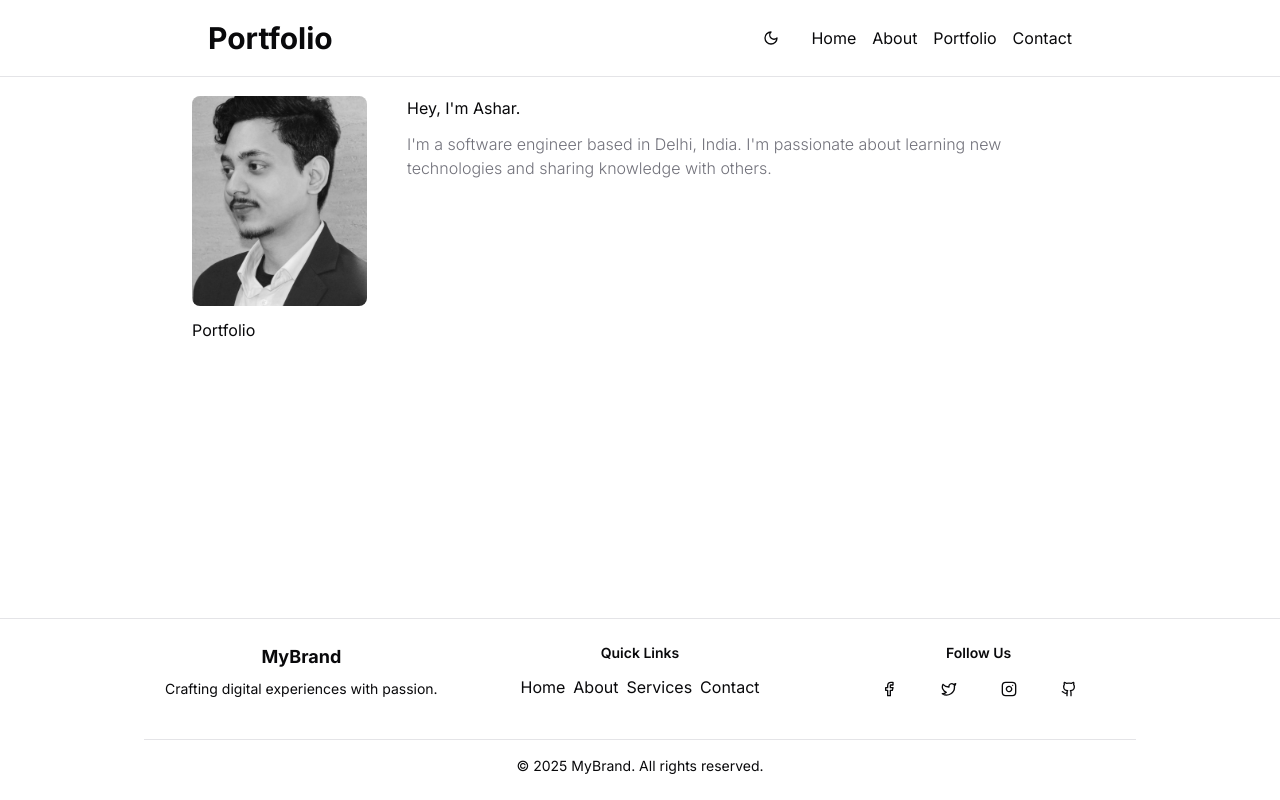
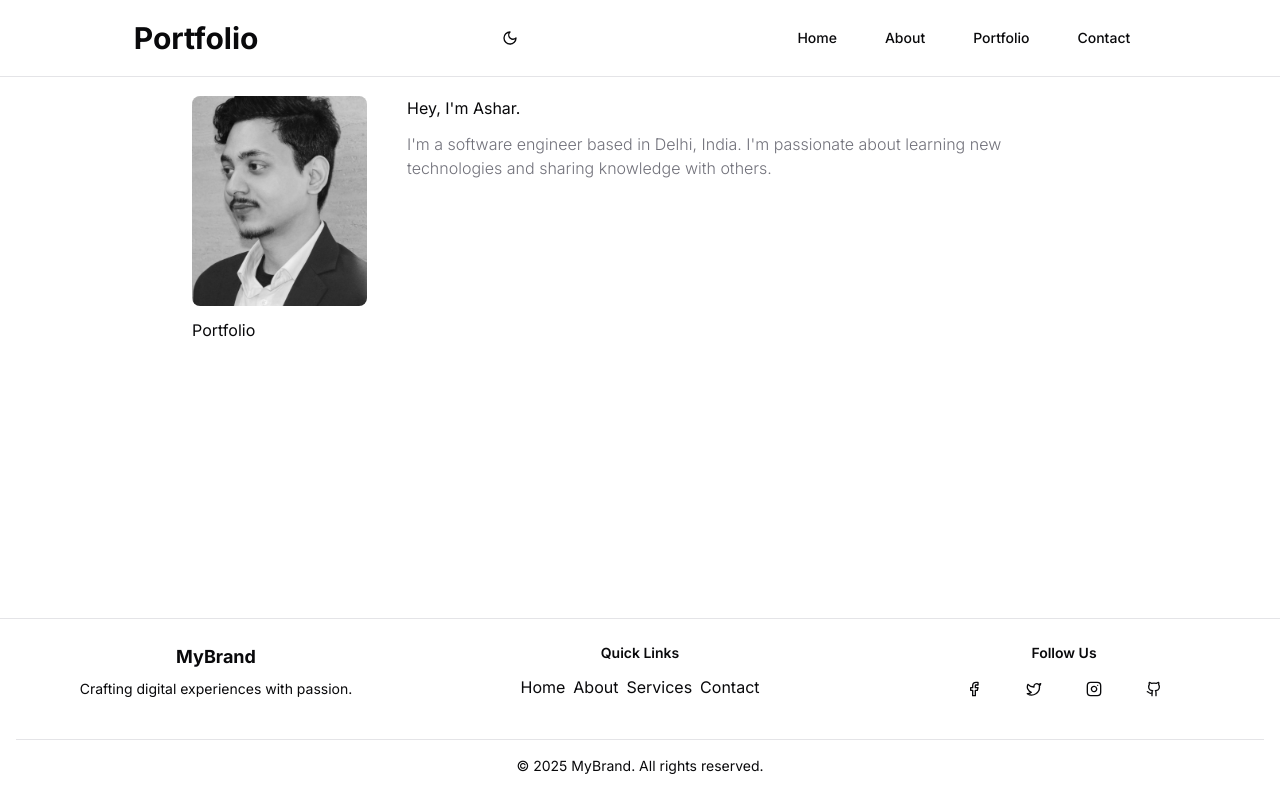
Before and after one commit to AsharArmoghan/ashararmoghan.github.io, a Next.js app: page / in a window 1280 px wide. Built offline with nearby package versions, Linux system fonts and the light colour scheme; a web font is replaced by a local one.

Commit message:
"new commit"

```diff
--- a/components/footer.tsx
+++ b/components/footer.tsx
@@ -6,7 +6,7 @@ import Link from "next/link";
 export default function Footer() {
   return (
     <footer className="border-t py-6">
-      <div className="container max-w-5xl px-4">
+      <div className="container max-w-7xl px-4">
         {/* Top Section */}
         <div className="grid grid-cols-1 gap-6 md:grid-cols-3">
           {/* Branding / Logo */}
--- a/components/header.tsx
+++ b/components/header.tsx
@@ -5,11 +5,12 @@ import {
   NavigationMenuItem,
   NavigationMenuLink,
   NavigationMenuList,
+  navigationMenuTriggerStyle,
 } from "@/components/ui/navigation-menu";
-import { cn } from "@/lib/utils";
 import Link from "next/link";
 import ThemeToggle from "./theme-toggle";
-import { Menu } from "lucide-react";
+import { Menu, X } from "lucide-react";
+import { cn } from "@/lib/utils";
 
 const links = [
   { url: "/", title: "Home" },
@@ -21,50 +22,49 @@ export default function Header() {
   const [open, setOpen] = useState(false);
   return (
     <header className="fixed inset-x-0 top-0 z-50 border-b bg-background/75 py-3">
-      <div className="container flex max-w-4xl items-center justify-between px-4 py-2">
+      <div className="container flex max-w-7xl flex-row items-center justify-around px-4 py-2">
         {/* Logo */}
         <div className="">
           <Link className="text-3xl font-bold" href="/">
             Portfolio
           </Link>
         </div>
+        <ThemeToggle></ThemeToggle>
 
         {/* Navigation Menu */}
-        <NavigationMenu className="hidden md:block">
-          <NavigationMenuList className="transition-colors hover:text-foreground">
-            <NavigationMenuItem>
-              <ThemeToggle></ThemeToggle>
-            </NavigationMenuItem>
+
+        <NavigationMenu className="hidden transition-colors hover:text-foreground md:block">
+          <NavigationMenuList>
             <NavigationMenuItem>
               <NavigationMenuLink
                 href="/"
-                className={cn("pl-5 pr-3 hover:text-gray-700")}
+                className={navigationMenuTriggerStyle()}
               >
-                Home
+                <p className={cn("pl-5 pr-3 hover:text-gray-700")}> Home</p>
               </NavigationMenuLink>
             </NavigationMenuItem>
             <NavigationMenuItem>
               <NavigationMenuLink
                 href="/about"
-                className={cn("pr-3 hover:text-gray-700")}
+                className={navigationMenuTriggerStyle()}
               >
-                About
+                <p className={cn("pr-3 hover:text-gray-700")}>About</p>
               </NavigationMenuLink>
             </NavigationMenuItem>
             <NavigationMenuItem>
               <NavigationMenuLink
                 href="/portfoilio"
-                className={cn("pr-3 hover:text-gray-700")}
+                className={navigationMenuTriggerStyle()}
               >
-                Portfolio
+                <p className={cn("pr-3 hover:text-gray-700")}> Portfolio </p>
               </NavigationMenuLink>
             </NavigationMenuItem>
             <NavigationMenuItem>
               <NavigationMenuLink
                 href="/contact"
-                className={cn("hover:text-gray-700")}
+                className={navigationMenuTriggerStyle()}
               >
-                Contact
+                <p className={cn("hover:text-gray-700")}>Contact </p>
               </NavigationMenuLink>
             </NavigationMenuItem>
           </NavigationMenuList>
@@ -73,13 +73,14 @@ export default function Header() {
         {/* Mobile Menu */}
 
         <button className="z-10 md:hidden" onClick={() => setOpen(!open)}>
-          <Menu className="h-8 w-8" />
+          {!open ? <Menu className="h-8 w-8" /> : <X />}
         </button>
 
         {open && (
           <div className="absolute left-0 top-0 flex h-screen w-screen flex-col items-center justify-center gap-5 bg-white text-2xl dark:bg-black">
             {links.map((link) => (
               <Link
+                className={navigationMenuTriggerStyle()}
                 href={link.url}
                 key={link.title}
                 onClick={() => setOpen(!open)}
--- a/next.config.ts
+++ b/next.config.ts
@@ -1,20 +1,13 @@
 import type { NextConfig } from "next";
 
-// const nextConfig: NextConfig = {
-//   /* config options here */
-//   pageExtensions: ["js", "jsx", "md", "mdx", "ts", "tsx"],
-//   output: "export",
-//   basePath: "/portfolio",
-//   trailingSlash: true,
-// };
 const isProd = process.env.NODE_ENV === "production";
 const nextConfig: NextConfig = {
   pageExtensions: ["js", "jsx", "md", "mdx", "ts", "tsx"],
   images: {
     unoptimized: true, // Disable default image optimization
   },
-  assetPrefix: isProd ? "/portfolio/" : "",
-  basePath: isProd ? "/portfolio" : "",
+  assetPrefix: isProd ? "" : "",
+  basePath: isProd ? "" : "",
   trailingSlash: true,
   output: "export",
 };
--- a/package.json
+++ b/package.json
@@ -1,5 +1,5 @@
 {
-  "homepage": "https://ashararmoghan.github.io/portfolio",
+  "homepage": "https://ashararmoghan.github.io",
   "name": "portfolio",
   "version": "0.1.0",
   "private": true,
@@ -8,8 +8,9 @@
     "build": "next build",
     "start": "next start",
     "lint": "next lint",
+    "output": "next export",
     "predeploy": "npm run build",
-    "deploy": "gh-pages -d out"
+    "deploy": "gh-pages -d out --nojekyll"
   },
   "dependencies": {
     "@radix-ui/react-dialog": "^1.1.4",
```
Also changed, not shown: 1 other file (tests, documents, lock files or other folders).
